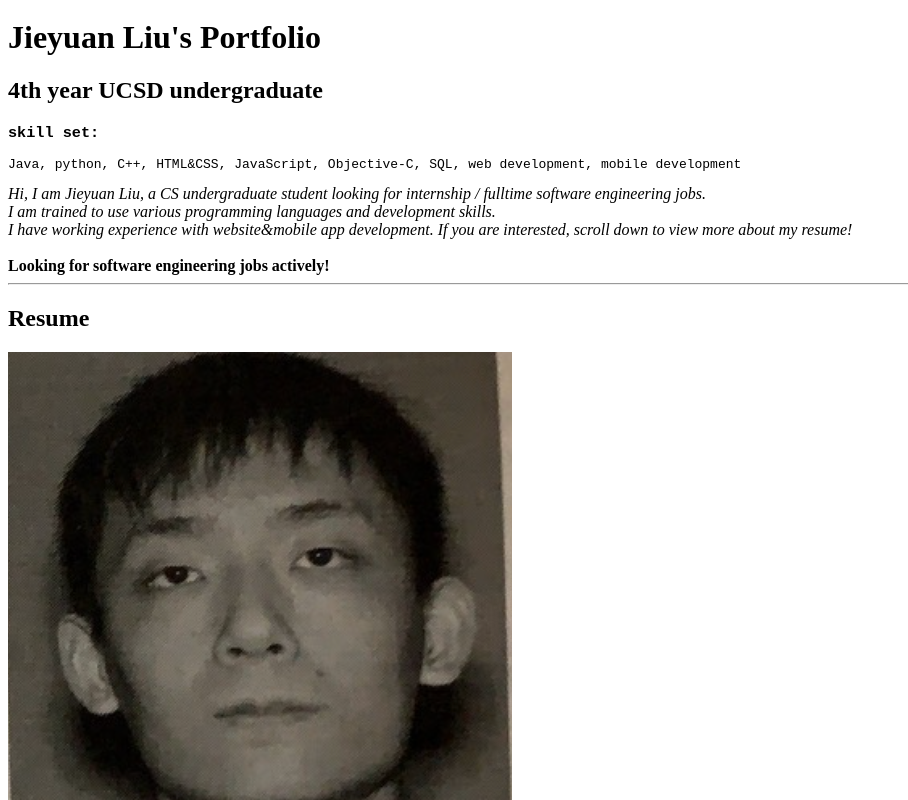
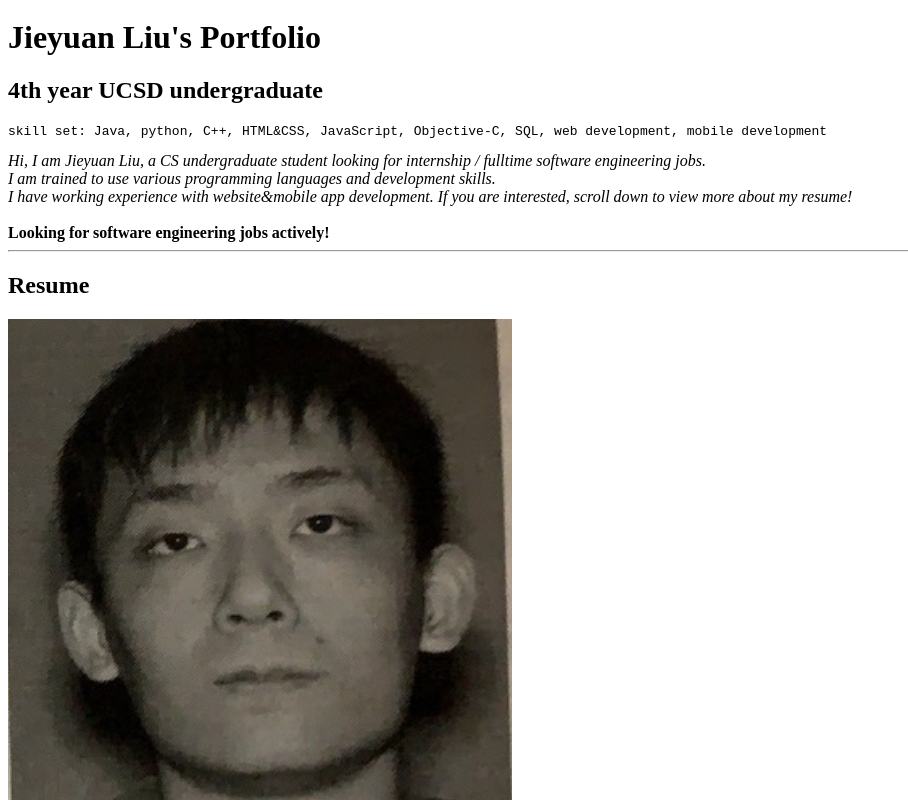
Before and after one commit to WeMWish/CSE134B-HW5, a plain HTML site: page index.html in a window 1280 px wide. Shown: the part 300-1100 px from the top of the page, without its empty margins (0-908 px from the left). Drawn offline with Linux system fonts and the light colour scheme.

Commit message:
fix some validation error

```diff
--- a/index.html
+++ b/index.html
@@ -1,5 +1,5 @@
 <!DOCTYPE html>
-<html>
+<html lang="en_US">
     <head>
         <title>My Portfolio</title>
         <meta charset="utf-8">
@@ -43,7 +43,7 @@
         <main>
             <h1>Jieyuan Liu's Portfolio</h1>
             <h2>4th year UCSD undergraduate</h2>
-            <pre><h3>skill set: </h3><code>Java, python, C++, HTML&CSS, JavaScript, Objective-C, SQL, web development, mobile development</code></pre>
+            <pre>skill set: <code>Java, python, C++, HTML&CSS, JavaScript, Objective-C, SQL, web development, mobile development</code></pre>
 
             <i>Hi, I am Jieyuan Liu, a CS undergraduate student looking for internship / fulltime software engineering jobs. <br>
                 I am trained to use various programming languages and development skills. <br>
@@ -75,8 +75,8 @@
                             <li>
                                 <details>
                                     <summary>
-                                        Meituan, Guangzhou, China <br>
-                                        Software Engineer Intern <br>
+                                        Meituan, Guangzhou, China
+                                        Software Engineer Intern
                                         <em>June 2022 - Sep 2022</em>
                                     </summary>
                                     <ul>
@@ -98,8 +98,8 @@
                             <li>
                                 <details>
                                     <summary>
-                                        Kingdee, Guangzhou, China <br>
-                                        Software Engineer Intern <br>
+                                        Kingdee, Guangzhou, China
+                                        Software Engineer Intern
                                         <em>June 2021 - Sep 2021</em>
                                     </summary>
                                     <ul>
--- a/src/navigation.html
+++ b/src/navigation.html
@@ -1,4 +1,4 @@
-<html>
+<html lang="en_US">
     <head>
         <title>My Portfolio</title>
         <meta charset="utf-8">
```
